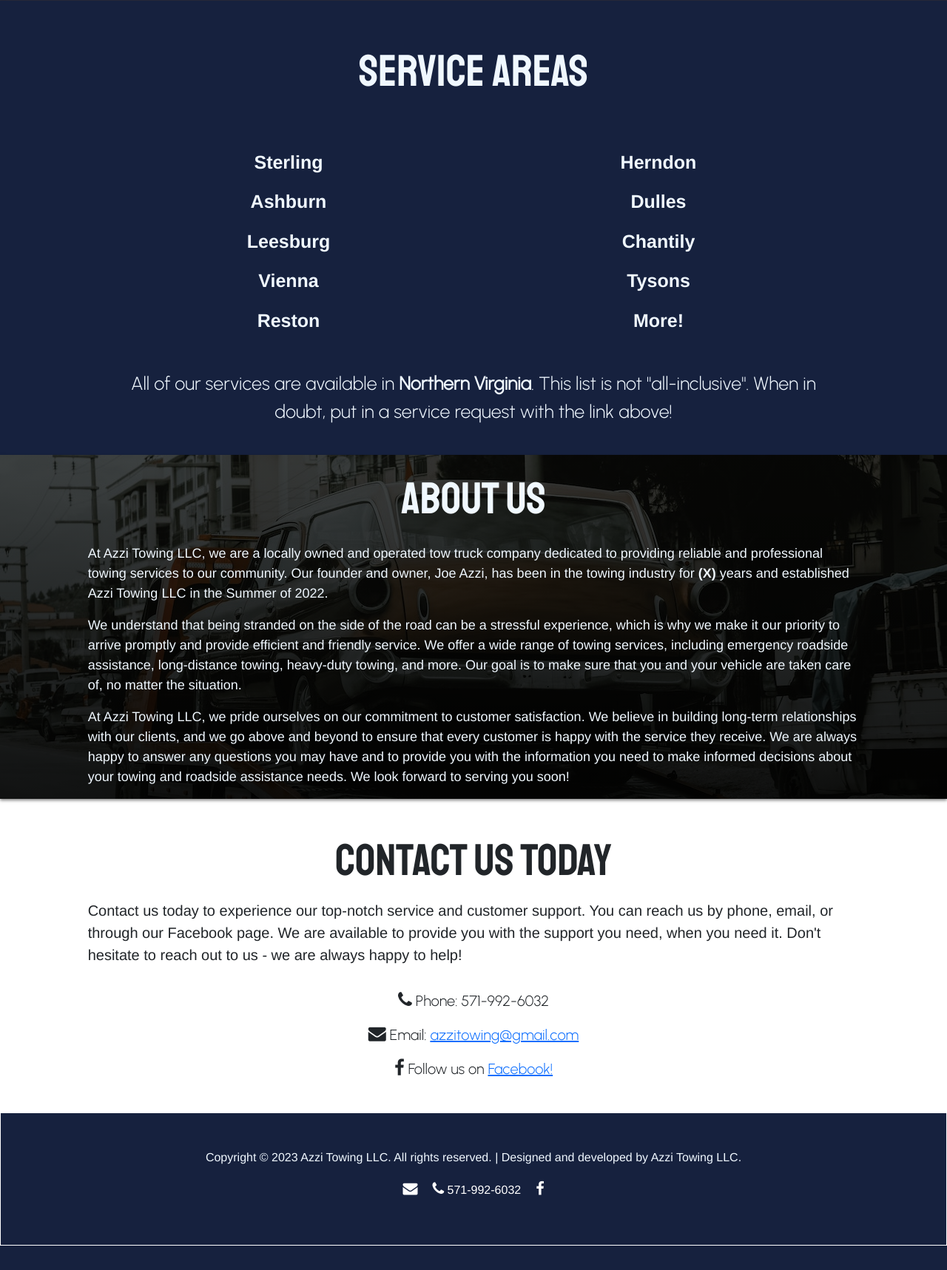
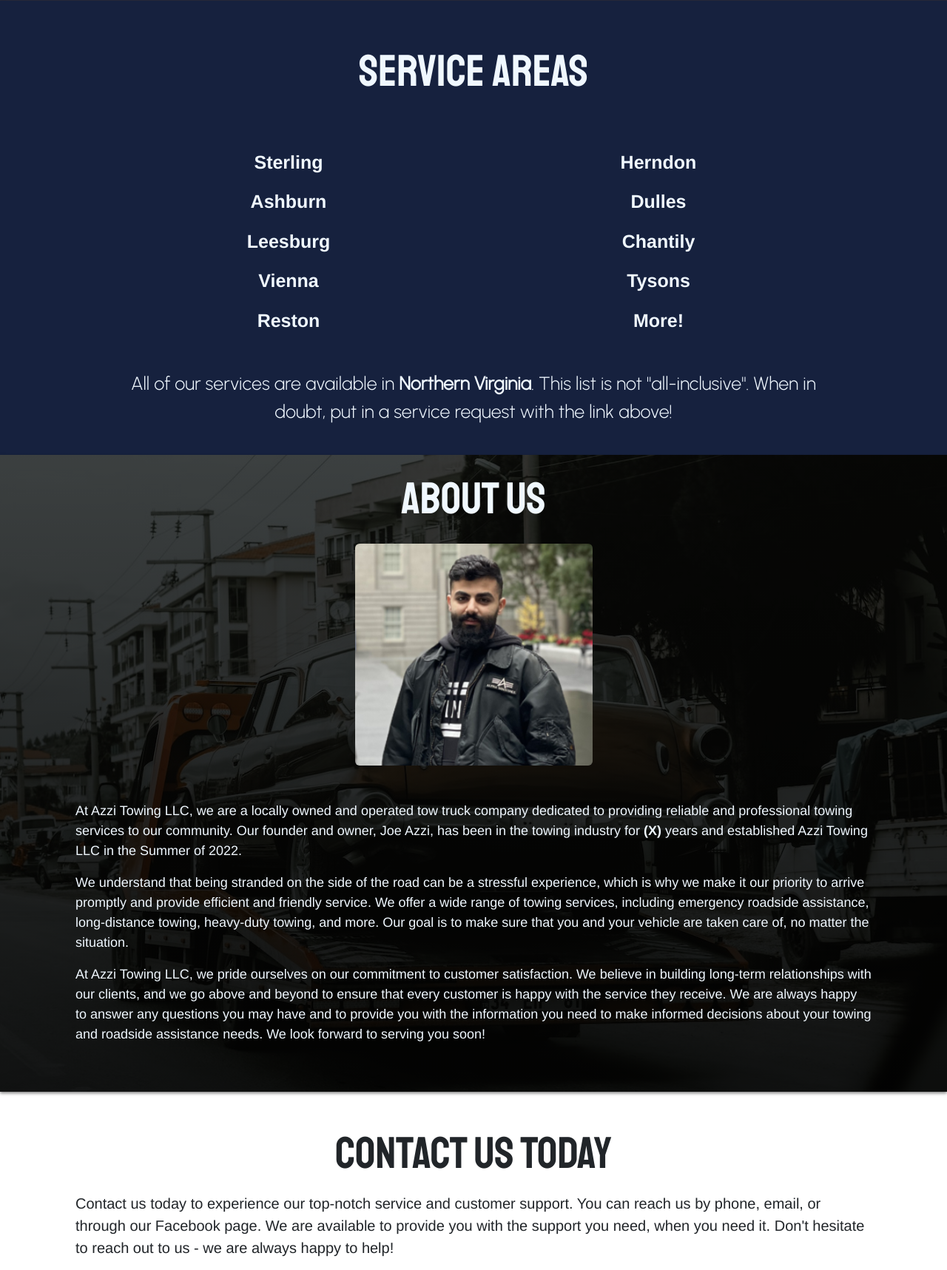
Before and after one commit to jamesbeegen/azziTowing, a Flask app: page / in a window 1280 px wide. Shown: the part 1419-3136 px from the top of the page at 74% size. Before the commit the page ends 3103 px from the top, so only its background shows below. Run offline with Flask 3, Linux system fonts and the light colour scheme; some libraries are stand-ins or nearby versions.

Commit message:
Formatted contact us and about us

```diff
--- a/static/css/styles.css
+++ b/static/css/styles.css
@@ -147,6 +147,8 @@
   .nav-link {
     margin: 0 10px;
     margin-bottom:3px;
+    min-width:130px;
+    font-size: 20px;
   }
 
   .nav-link:hover{
--- a/templates/index.html
+++ b/templates/index.html
@@ -1,6 +1,6 @@
 {% extends 'base.html' %}
 {% block content %}
-    <!-- First divider/area-->
+    <!-- First divider/area -->
     <div class="container-fluid" id="top" style="min-height:100vh">
         <div class="row align-items-center" style="min-height: 700px">
             <div class="col">
@@ -12,6 +12,7 @@
         </div>
     </div>
 
+    <!-- SERVICES -->
     <div class="container-fluid" id="services" style="min-height: 50vh;">
         <div class="row list-row"style="padding:30px;">
             <h1 class="text-center" style="font-family: 'Staatliches'; font-size: 60px">Services</h1>
@@ -36,6 +37,7 @@
         </div>
     </div>
 
+    <!-- SERVICE AREAS -->
     <div class="container-fluid text-center" id="service-areas" style="min-height:70vh;">
         <div class="row justify-content-center list-row" style="padding:60px;">
             <h1 class="text-center" style="font-family: 'Staatliches'; font-size: 60px">Service Areas</h1>
@@ -66,34 +68,37 @@
         </div>
         <br>
     </div>
+
+    <!-- ABOUT US -->
     <div class="container-fluid" id="about-us"style="min-height:50vh;">
         <div class="row">
             <h1 class="text-center mt-4 mb-4" style="font-family: 'Staatliches'; font-size: 60px">About Us</h1>
                 <br/>
             <div class="col">
-                <!-- <img class="img-fluid mb-4" src="../images/tow-truck2.jpg" style="max-height: 400px; max-width: 500px; float:left"> -->
+                <img class="rounded mx-auto d-block" src="../images/joe-portrait.png">
             </div>
-            <div class="col-10">
+        </div>
+        <div class="row mt-5">
+            <div class="mx-auto mb-5" style="max-width: 1100px;">
                 <p class="text-aboutus" > At Azzi Towing LLC, we are a locally owned and operated tow truck company dedicated to providing reliable and professional towing services to our community. Our founder and owner, Joe Azzi, has been in the towing industry for <b>(X)</b> years and established Azzi Towing LLC in the Summer of 2022.</p>
                 <p class="text-aboutus"> We understand that being stranded on the side of the road can be a stressful experience, which is why we make it our priority to arrive promptly and provide efficient and friendly service. We offer a wide range of towing services, including emergency roadside assistance, long-distance towing, heavy-duty towing, and more. Our goal is to make sure that you and your vehicle are taken care of, no matter the situation. </p>
                 <p class="text-aboutus"> At Azzi Towing LLC, we pride ourselves on our commitment to customer satisfaction. We believe in building long-term relationships with our clients, and we go above and beyond to ensure that every customer is happy with the service they receive. We are always happy to answer any questions you may have and to provide you with the information you need to make informed decisions about your towing and roadside assistance needs. We look forward to serving you soon!</p>
             </div>
-            <div class="col"></div>
         </div>
     </div>
 
+    <!-- CONTACT US -->
     <div class="container-fluid mt-5 mb-3" id="contact" style= "min-height: 45vh;">
         <h1 class="text-center" style="font-family: 'Staatliches'; font-size: 60px">Contact Us Today</h1>
         <div class="row mt-3">
             <div class="col"></div>
-            <div class="col-10">
+            <div class="mx-auto" style="max-width: 1100px;">
                 <p class="text-contactus"> Contact us today to experience our top-notch service and customer support. You can reach us by phone, email, or through our Facebook page. We are available to provide you with the support you need, when you need it. Don't hesitate to reach out to us - we are always happy to help!</p>
             </div>
             <div class="col"></div>
         </div>
-        <div class="row mt-3 text-center">
-            <div class="col">
-
+        <div class="row mt-3">
+            <div class="mx-auto" style="max-width: 1100px;">
                 <p style="font-family: 'Urbanist'; font-size: 20px"> <i style="font-size:24px" class="fa">&#xf095;</i> Phone: 571-992-6032 </p>
                 <p style="font-family: 'Urbanist'; font-size: 20px"> <i style="font-size:24px" class="fa">&#xf0e0;</i> Email: <a href="mailto:azzitowing@gmail.com"> azzitowing@gmail.com </a></p>
                 <p style="font-family: 'Urbanist'; font-size: 20px"> <i style="font-size:24px" class="fa">&#xf09a;</i> Follow us on <a href="https://www.facebook.com/profile.php?id=100087916009786" target="_blank">Facebook!</a> </p>
```
Also changed, not shown: static/images/joe-portrait.png (added), 2 other files.
